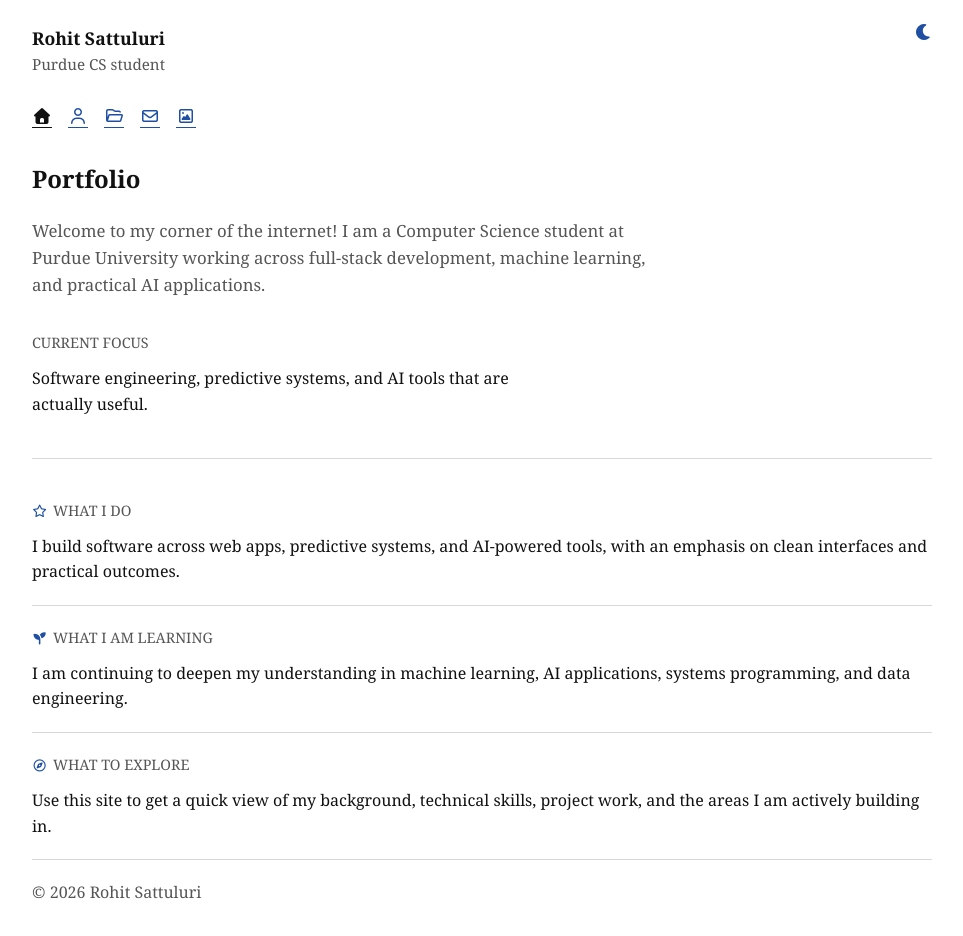
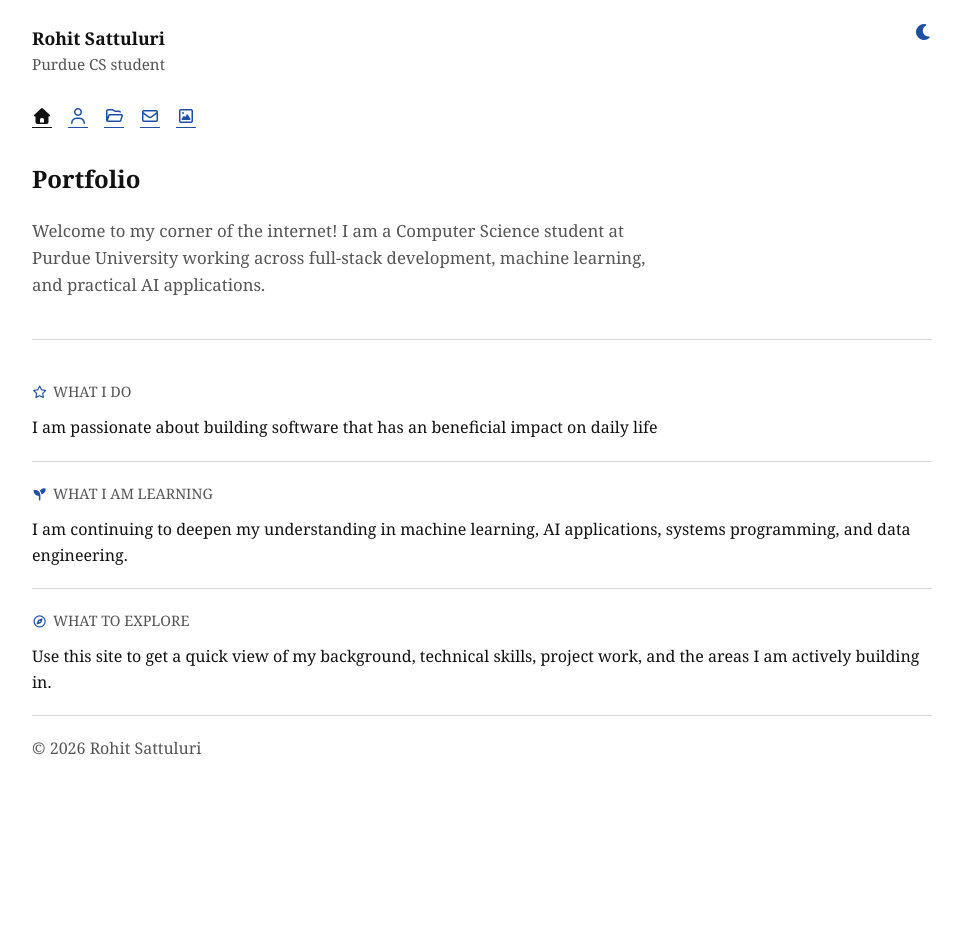
Before and after one commit to rohit2195-jpg/Portfolio_website, a React (Vite) app in the folder frontend/: page / in a window 1280 px wide. Shown: the top 936 px of the page, without its empty margins (158-1121 px from the left). After the commit the page ends 826 px from the top, so only its background shows below. Built offline with nearby package versions, Linux system fonts and the light colour scheme.

Commit message:
rewording

```diff
--- a/frontend/src/pages/HomePage.jsx
+++ b/frontend/src/pages/HomePage.jsx
@@ -12,13 +12,7 @@ export default function HomePage() {
             full-stack development, machine learning, and practical AI applications.
           </p>
         </div>
-        <aside className="hero-aside">
-          <p className="aside-label">Current focus</p>
-          <p>
-            Software engineering, predictive systems, and AI tools that are actually
-            useful.
-          </p>
-        </aside>
+
       </section>
 
       <section className="content-grid">
@@ -28,8 +22,7 @@ export default function HomePage() {
             What I do
           </p>
           <p>
-            I build software across web apps, predictive systems, and AI-powered
-            tools, with an emphasis on clean interfaces and practical outcomes.
+            I am passionate about building software that has an beneficial impact on daily life
           </p>
         </article>
 
```
Also changed, not shown: 2 other files (tests, documents, lock files or other folders).
